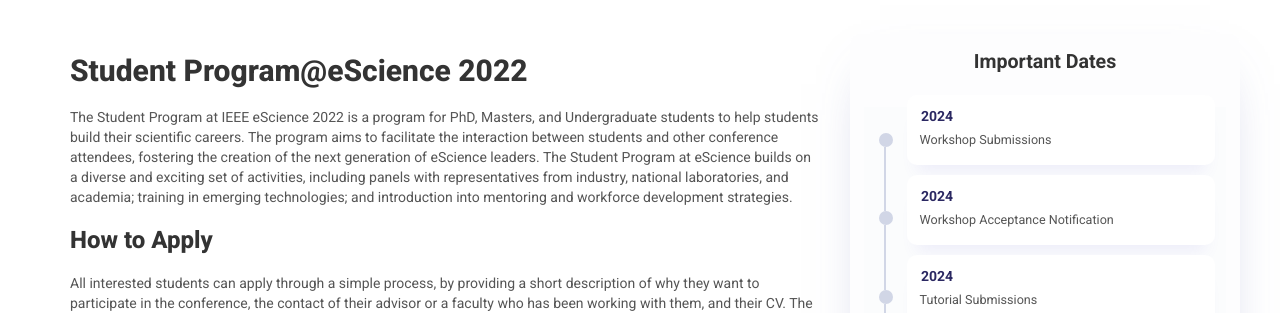
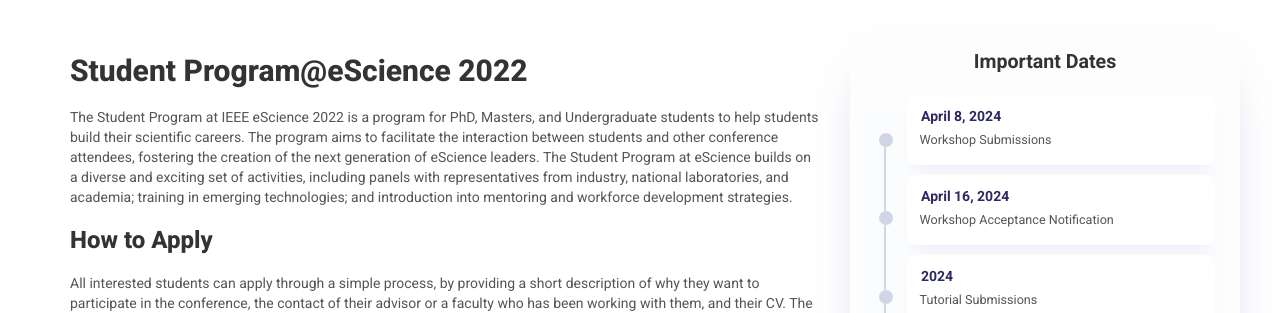
Before and after one commit to escience-conference/2024, a Jekyll site: the page built from students.html, in a window 1280 px wide and 1126 px high. Shown: the part 196-509 px from the top of the window. Built offline with Jekyll 4.4.1, drawn with Linux system fonts in a browser that asks for light colours; nearby versions of some CDN libraries.

Commit message:
Update important_dates.yml

```diff
--- a/_data/important_dates.yml
+++ b/_data/important_dates.yml
@@ -1,8 +1,8 @@
 - type: Workshop Submissions
-  date: 2024
+  date: April 8, 2024
 
 - type: Workshop Acceptance Notification
-  date: 2024
+  date: April 16, 2024
 
 - type: Tutorial Submissions
   date: 2024
```
